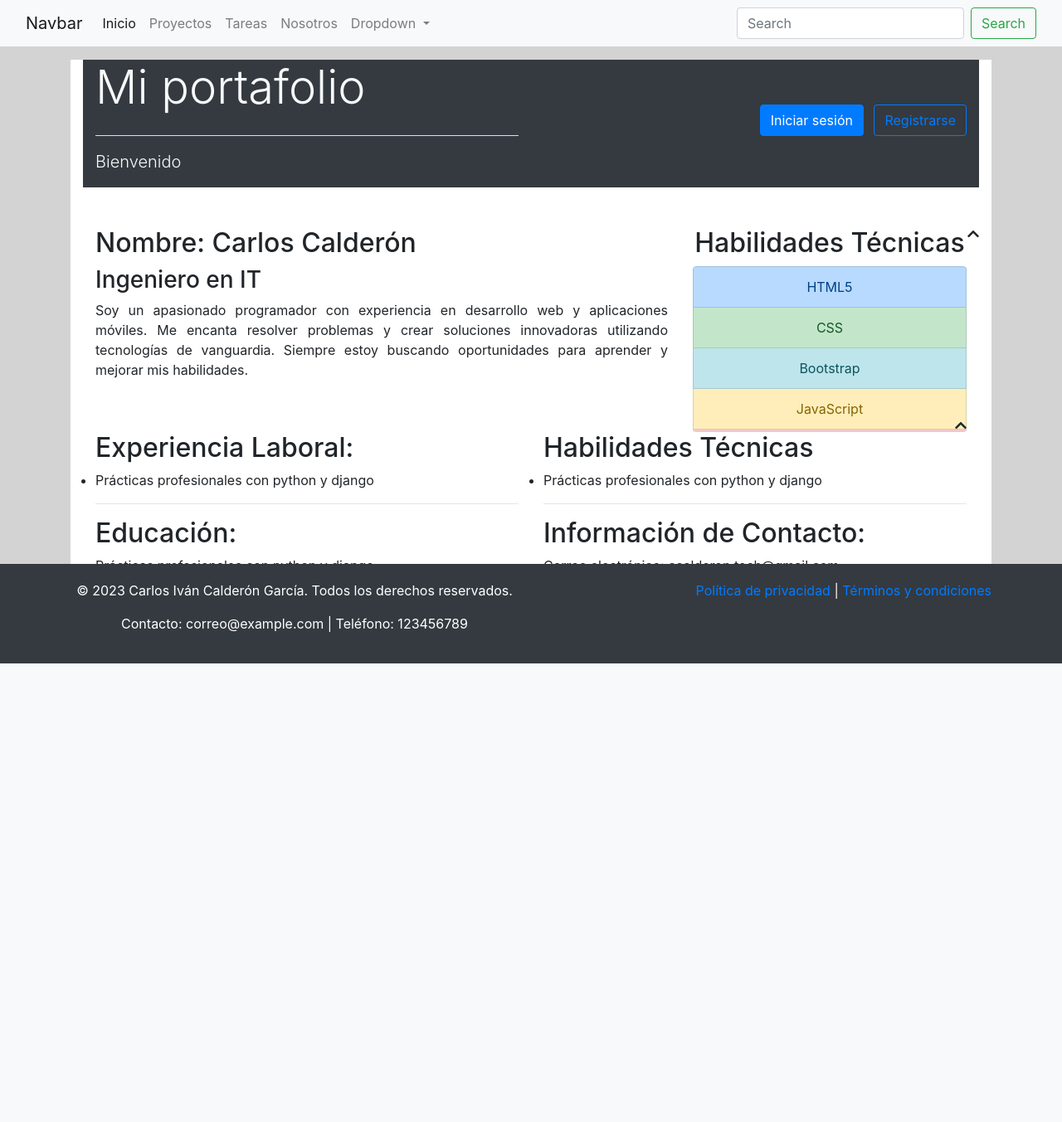
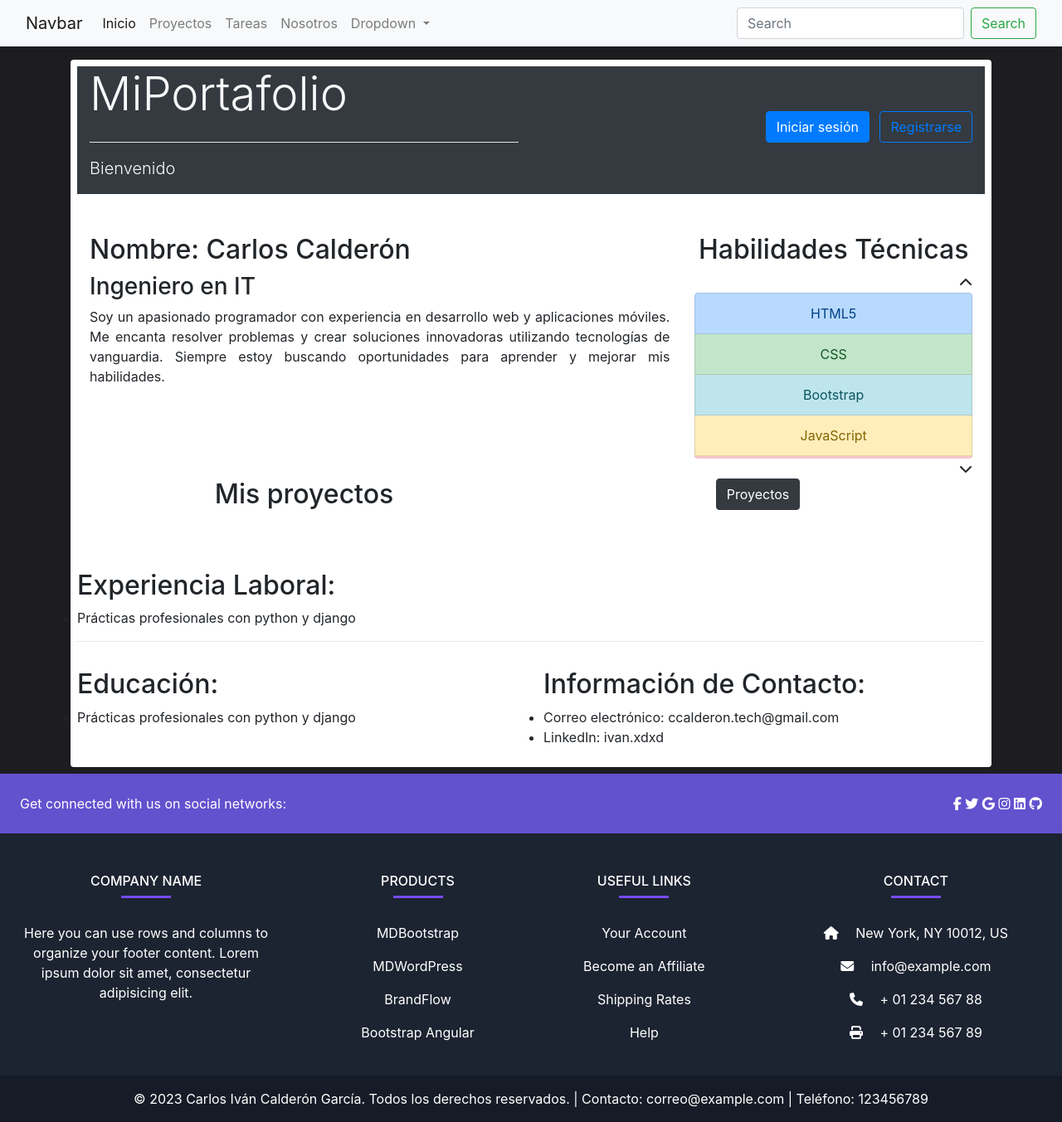
Before and after one commit to iCharly666/portafolio, a Django app: page / in a window 1280 px wide. Shown: the whole page at 83% size. Before the commit the page ends 800 px from the top, so only its background shows below. Run offline with Django 4.2, Linux system fonts and the light colour scheme; some libraries are stand-ins or nearby versions.

Commit message:
updates for the index and footer in the web page

```diff
--- a/mysite/blog/static/css/estilos.css
+++ b/mysite/blog/static/css/estilos.css
@@ -6,9 +6,9 @@
 
 body {
     height: 100%;
-    background: lightgray;
+    background: #1d1d20;
 }
-
+/*
 .footer {
     background-color: gray;
     color: #fff;
@@ -18,6 +18,9 @@ body {
     position: fixed;
     bottom: 0;
 }
+*/
+
+/*Scroll*/
 
 .scroll-list {
     position: relative;
--- a/mysite/blog/static/js/index.js
+++ b/mysite/blog/static/js/index.js
@@ -1,13 +1,13 @@
-//Funcionalidad Para ScrollView en el Index de la página
+//Funcionalidad de ScrollView en habilidades tecnicas en el Index de la página
 
 const skillsList = document.getElementById("skills-list");
-const scrollUp = document.querySelector(".scroll-icon:not(.down)");
-const scrollDown = document.querySelector(".scroll-icon.down");
+const scrollUp = document.querySelector(".fa-chevron-up");
+const scrollDown = document.querySelector(".fa-chevron-down");
 
 scrollUp.addEventListener("click", function () {
-    skillsList.scrollTop -= 50;
+  skillsList.scrollTop -= 50;
 });
 
 scrollDown.addEventListener("click", function () {
-    skillsList.scrollTop += 50;
+  skillsList.scrollTop += 50;
 });
--- a/mysite/blog/templates/base.html
+++ b/mysite/blog/templates/base.html
@@ -16,6 +16,9 @@
     <!-- "all.min.css" de la biblioteca Font Awesome. Font Awesome es una biblioteca de iconos y herramientas de diseño web ampliamente utilizada.-->
     <link rel="stylesheet" href="https://cdnjs.cloudflare.com/ajax/libs/font-awesome/5.15.3/css/all.min.css"
         integrity="sha512-..." crossorigin="anonymous" />
+
+    <script src="https://kit.fontawesome.com/da5b654acc.js" crossorigin="anonymous"></script>
+
 
     {% block css%} {% endblock %}
 </head>
--- a/mysite/blog/templates/index.html
+++ b/mysite/blog/templates/index.html
@@ -3,7 +3,7 @@
 {% load static %}
 
 <body>
-    <div class="container-fluid bg-white">
+    <div class="container-fluid bg-white p-2 mb-2 mt-2 rounded">
         <!-- Content here -->
 
         <!-- Encabezado -->
@@ -11,7 +11,7 @@
             <div class="container-fluid mb-5">
                 <div class="row align-items-center">
                     <div class="col-md-6">
-                        <h1 class="display-4 text-light mb-4">Mi portafolio</h1>
+                        <h1 class="display-4 text-light mb-4">MiPortafolio</h1>
                         <hr class="bg-light">
                         <p class="lead text-light">Bienvenido</p>
                     </div>
@@ -39,7 +39,7 @@
                     <div class="col-md-4">
                         <h2 class="text-center">Habilidades Técnicas</h2>
                         <div class="text-right">
-                            <i class="fas fa-chevron-up scroll-icon"></i>
+                            <i class="fa-solid fa-chevron-up"></i>
                         </div>
                         <div class="scroll-list">
                             <ul id="skills-list" class="list-group text-center"
@@ -54,24 +54,25 @@
                                 <li class="list-group-item list-group-item-light">PHP</li>
                             </ul>
                             <div class="text-right">
-                                <i class="fas fa-chevron-down scroll-icon down"></i>
+                                <i class="fa-solid fa-chevron-down"></i>
                             </div>
                         </div>
                     </div>
-
-
-
                 </div>
                 <div class="row">
                     <div class="col-md-6">
+                        <h2 class="text-center">Mis proyectos</h2>
+                    </div>
+                    <div class="col-md-6 text-center">
+                        <a href="/projects" class="btn btn-dark mb-2">Proyectos</a>
+
+                        </div>
+                    </div>
+                </div>
+
+                <div class="row">
+                    <div class="col-md-12 mt-3">
                         <h2>Experiencia Laboral:</h2>
-                        <ul>
-                            <li>Prácticas profesionales con python y django</li>
-                            <hr>
-                        </ul>
-                    </div>
-                    <div class="col-md-6">
-                        <h2>Habilidades Técnicas</h2>
                         <ul>
                             <li>Prácticas profesionales con python y django</li>
                             <hr>
@@ -79,19 +80,20 @@
                     </div>
                 </div>
                 <div class="row">
-                    <div class="col-md-6">
+                    <div class="col-md-6 mt-3">
                         <h2>Educación:</h2>
                         <ul>
                             <li>Prácticas profesionales con python y django</li>
                         </ul>
                     </div>
-                    <div class="col-md-6">
+                    <div class="col-md-6 mt-3">
                         <h2>Información de Contacto:</h2>
                         <ul>
                             <li>Correo electrónico: ccalderon.tech@gmail.com</li>
                             <li>LinkedIn: ivan.xdxd</li>
                         </ul>
                     </div>
+
                 </div>
             </div>
         </main>
--- a/mysite/blog/templates/partials/_footer.html
+++ b/mysite/blog/templates/partials/_footer.html
@@ -1,18 +1,65 @@
-<!-- Pie de página -->
-<div class="content">
-    <footer class="footer bg-dark text-white">
-        <div class="container">
-            <div class="row">
-                <div class="col-md-6">
-                    <p>&copy; 2023 Carlos Iván Calderón García. Todos los derechos reservados.</p>
-                    <p>Contacto: correo@example.com | Teléfono: 123456789</p>
+<footer class="text-white" style="background-color: #1c2331">
+    <section class="d-flex justify-content-between p-4" style="background-color: #6351ce">
+        <div class="me-5">
+            <span>Get connected with us on social networks:</span>
+        </div>
+        <div>
+            <a href="" class="text-white me-4">
+                <i class="fab fa-facebook-f"></i>
+            </a>
+            <a href="" class="text-white me-4">
+                <i class="fab fa-twitter"></i>
+            </a>
+            <a href="" class="text-white me-4">
+                <i class="fab fa-google"></i>
+            </a>
+            <a href="" class="text-white me-4">
+                <i class="fab fa-instagram"></i>
+            </a>
+            <a href="" class="text-white me-4">
+                <i class="fab fa-linkedin"></i>
+            </a>
+            <a href="" class="text-white me-4">
+                <i class="fab fa-github"></i>
+            </a>
+        </div>
+    </section>
+    <section>
+        <div class="text-center text-md-start mt-5">
+            <div class="row mt-3">
+                <div class="col-md-3 col-lg-4 col-xl-3 mx-auto mb-4">
+                    <h6 class="text-uppercase fw-bold">Company name</h6>
+                    <hr class="mb-4 mt-0 d-inline-block mx-auto" style="width: 60px; background-color: #7c4dff; height: 2px">
+                    <p>Here you can use rows and columns to organize your footer content. Lorem ipsum dolor sit amet, consectetur adipisicing elit.</p>
                 </div>
-                <div class="col-md-6">
-                    <div class="text-md-right">
-                        <a href="#">Política de privacidad</a> | <a href="#">Términos y condiciones</a>
-                    </div>
+                <div class="col-md-2 col-lg-2 col-xl-2 mx-auto mb-4">
+                    <h6 class="text-uppercase fw-bold">Products</h6>
+                    <hr class="mb-4 mt-0 d-inline-block mx-auto" style="width: 60px; background-color: #7c4dff; height: 2px">
+                    <p><a href="#!" class="text-white">MDBootstrap</a></p>
+                    <p><a href="#!" class="text-white">MDWordPress</a></p>
+                    <p><a href="#!" class="text-white">BrandFlow</a></p>
+                    <p><a href="#!" class="text-white">Bootstrap Angular</a></p>
+                </div>
+                <div class="col-md-3 col-lg-2 col-xl-2 mx-auto mb-4">
+                    <h6 class="text-uppercase fw-bold">Useful links</h6>
+                    <hr class="mb-4 mt-0 d-inline-block mx-auto" style="width: 60px; background-color: #7c4dff; height: 2px">
+                    <p><a href="#!" class="text-white">Your Account</a></p>
+                    <p><a href="#!" class="text-white">Become an Affiliate</a></p>
+                    <p><a href="#!" class="text-white">Shipping Rates</a></p>
+                    <p><a href="#!" class="text-white">Help</a></p>
+                </div>
+                <div class="col-md-4 col-lg-3 col-xl-3 mx-auto mb-md-0 mb-4">
+                    <h6 class="text-uppercase fw-bold">Contact</h6>
+                    <hr class="mb-4 mt-0 d-inline-block mx-auto" style="width: 60px; background-color: #7c4dff; height: 2px">
+                    <p><i class="fas fa-home mr-3"></i> New York, NY 10012, US</p>
+                    <p><i class="fas fa-envelope mr-3"></i> info@example.com</p>
+                    <p><i class="fas fa-phone mr-3"></i> + 01 234 567 88</p>
+                    <p><i class="fas fa-print mr-3"></i> + 01 234 567 89</p>
                 </div>
             </div>
         </div>
-    </footer>
-</div>
+    </section>
+    <div class="text-center p-3" style="background-color: rgba(0, 0, 0, 0.2)">
+        &copy; 2023 Carlos Iván Calderón García. Todos los derechos reservados. | Contacto: correo@example.com | Teléfono: 123456789
+    </div>
+</footer>
```
